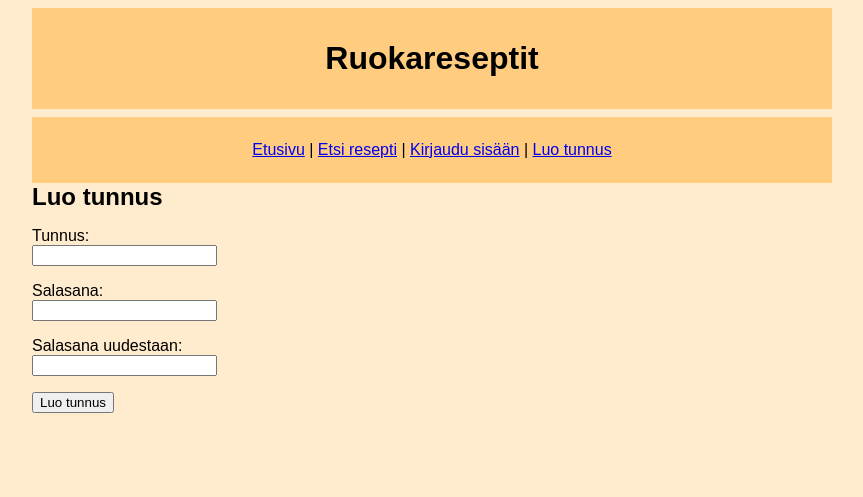
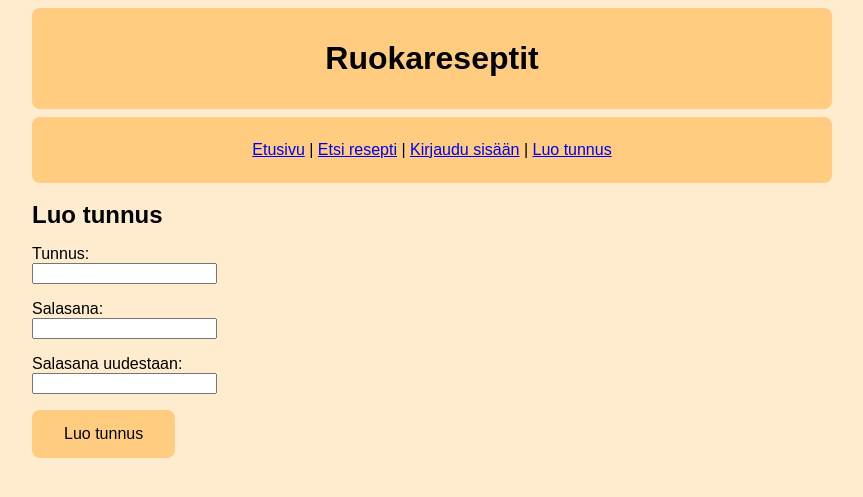
Before and after one commit to eesalor/ruokareseptit, a Flask app: page /register in a window 1280 px wide. Shown: the top 497 px of the page, without its empty margins (208-1071 px from the left). Run offline with Flask 3, Linux system fonts and the light colour scheme.

Commit message:
Add CSS style to buttons/improve layout

```diff
--- a/static/main.css
+++ b/static/main.css
@@ -9,6 +9,7 @@ body {
   background-color: #ffcc80;
   color: black;
   text-align: center;
+  border-radius: 8px;
   padding: 2em;
   margin: 0.5em 0;
 }
@@ -17,6 +18,7 @@ body {
   background-color: #ffcc80;
   text-align: center;
   padding: 0.5em;
+  border-radius: 8px;
   margin: 0;
   color: black;
 }
@@ -25,8 +27,27 @@ h1, h2 {
   margin: 0;
 }
 
+.button {
+  background-color: #ffcc80;
+  border: none;
+  color: black;
+  font-family: sans-serif;
+  padding: 15px 32px;
+  text-align: center;
+  text-decoration: none;
+  border-radius: 8px;
+  display: inline-block;
+  font-size: 16px;
+  transition-duration: 0.05s;
+}
+
+.button:hover {
+  background-color: #ebb76a;
+}
+
 .recipe {
   border: 1px solid grey;
+  border-radius: 8px;
   margin: 1em;
   padding: 0.5em;
   background-color: white;
@@ -34,6 +55,7 @@ h1, h2 {
 
 .recipe2 {
   border: 1px solid grey;
+  border-radius: 8px;
   margin: 1em;
   padding: 0.5em;
   background-color: white;
@@ -42,6 +64,7 @@ h1, h2 {
 
 .review {
   border: 1px solid grey;
+  border-radius: 8px;
   margin: 1em;
   padding: 0.2em 0.5em;
   background-color: white;
@@ -49,6 +72,7 @@ h1, h2 {
 
 .info {
   border: 1.5px solid grey;
+  border-radius: 8px;
   margin: 1em;
   padding: 0.5em;
   background-color: white;
--- a/templates/edit_recipe.html
+++ b/templates/edit_recipe.html
@@ -33,7 +33,7 @@
   </p>
   {% endfor %}
   <input type="hidden" name="csrf_token" value="{{ session.csrf_token }}" />
-  <input type="submit" value="Päivitä reseptiä" />
+  <input type="submit" class="button" value="Päivitä reseptiä" />
 </form>
 <p>
   <a href="/recipe/{{ recipe.id }}">Takaisin reseptiin</a>
--- a/templates/find_recipe.html
+++ b/templates/find_recipe.html
@@ -9,7 +9,7 @@
     <label for="query">Hakusana:</label>
     <input type="text" name="query" id="query" value="{{ query }}">
   </p>
-  <input type="submit" value="Lähetä">
+  <input type="submit" class="button" value="Lähetä">
 </form>
 
 {% if query %}
--- a/templates/images.html
+++ b/templates/images.html
@@ -16,7 +16,7 @@
   <input type="hidden" name="recipe_id" value="{{ recipe.id }}" />
   <input type="hidden" name="csrf_token" value="{{ session.csrf_token }}" />
   <p>
-    <input type="submit" value="Poista valitut" />
+    <input type="submit" class="button" value="Poista valitut" />
   </p>
 </form>
 {% endif %}
@@ -25,12 +25,12 @@
 <p>Lähetä png- tai jpg-tiedosto, jonka koko on enintään 100 kt.</p>
 <form action="/add_image" method="post" enctype="multipart/form-data">
   <p>
-    <label for="image">Valitse kuva:</label>
+    <label for="image">Valitse kuva:</label><br />
     <input type="file" name="image" id="image" accept=".png" />
   </p>
   <input type="hidden" name="recipe_id" value="{{ recipe.id }}" />
   <input type="hidden" name="csrf_token" value="{{ session.csrf_token }}" />
-  <input type="submit" value="Lähetä kuva" />
+  <input type="submit" class="button" value="Tallenna kuva" />
 </form>
 <p>
   <a href="/recipe/{{ recipe.id }}">Takaisin reseptiin</a>
--- a/templates/layout.html
+++ b/templates/layout.html
@@ -36,7 +36,7 @@
     Olet kirjautunut nimellä <a href="/user/{{ session.user_id }}">{{ session.username }}</a>.
   </p>
   {% endif %}
-
+  <br />
   {% block content %}{% endblock %}
 </body>
 
--- a/templates/login.html
+++ b/templates/login.html
@@ -18,6 +18,6 @@
     <label for="password">Salasana:</label> <br />
     <input type="password" name="password" id="password" required/>
   </p>
-  <input type="submit" value="Kirjaudu sisään" />
+  <input type="submit" class="button" value="Kirjaudu sisään" />
 </form>
 {% endblock %}
--- a/templates/new_recipe.html
+++ b/templates/new_recipe.html
@@ -29,6 +29,6 @@
   {% endfor %}
   </p>
   <input type="hidden" name="csrf_token" value="{{ session.csrf_token }}" />
-  <input type="submit" value="Luo resepti" />
+  <input type="submit" class="button" value="Luo resepti" />
 </form>
 {% endblock %}
--- a/templates/register.html
+++ b/templates/register.html
@@ -17,6 +17,6 @@
     <label for="password2">Salasana uudestaan:</label> <br />
     <input type="password" name="password2" id="password2" minlength="4" required/>
   </p>
-  <input type="submit" value="Luo tunnus" />
+  <input type="submit" class="button" value="Luo tunnus" />
 </form>
 {% endblock %}
--- a/templates/remove_recipe.html
+++ b/templates/remove_recipe.html
@@ -7,7 +7,7 @@
 <p>Haluatko varmasti poistaa reseptin <b>{{ recipe.title }}</b>?</p>
 <form action="/remove_recipe/{{ recipe.id }}" method="post">
   <input type="hidden" name="csrf_token" value="{{ session.csrf_token }}" />
-  <input type="submit" name="remove" value="Poista resepti" />
-  <input type="submit" name="back" value="Palaa takaisin" />
+  <input type="submit" class="button" name="remove" value="Poista resepti" />
+  <input type="submit" class="button" name="back" value="Palaa takaisin" />
 </form>
 {% endblock %}
--- a/templates/show_recipe.html
+++ b/templates/show_recipe.html
@@ -64,7 +64,7 @@
   </p>
   <input type="hidden" name="recipe_id" value="{{ recipe.id }}">
   <input type="hidden" name="csrf_token" value="{{ session.csrf_token }}" />
-  <input type="submit" value="Lähetä arvostelu" />
+  <input type="submit" class="button" value="Lähetä arvostelu" />
 </form>
 {% else %}
 <p>Jos haluat jättää reseptiin arvostelun, ole hyvä ja <a href="/login">kirjaudu sisään</a> tai <a href="/register">luo tunnus</a>.</p>
```
